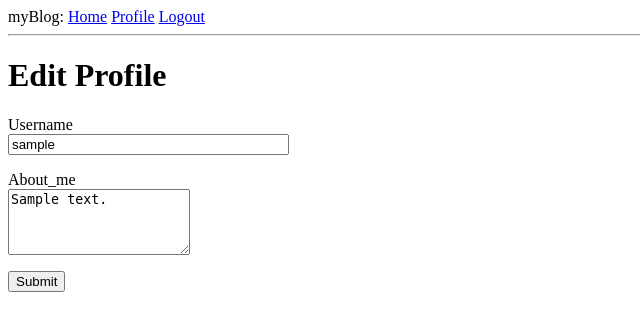
After one commit to esqning/myBlog, a Flask app: page /edit_profile in a window 1280 px wide. The commit adds this page. Shown: the top 331 px of the page, without its empty margins (0-640 px from the left). Run offline with Flask 2, Linux system fonts and the light colour scheme; a user stored in the database is signed in; tables that the repository leaves empty hold one stand-in row (values such as "Sample post").

Commit message:
增加修改个性签名功能

```diff
--- a/app/forms.py
+++ b/app/forms.py
@@ -1,7 +1,7 @@
 from flask_wtf import FlaskForm
 from werkzeug.routing import ValidationError
-from wtforms import StringField, PasswordField, BooleanField, SubmitField
-from wtforms.validators import DataRequired, Email, EqualTo
+from wtforms import StringField, PasswordField, BooleanField, SubmitField, TextAreaField
+from wtforms.validators import DataRequired, Email, EqualTo, Length
 from app.model import User
 
 
@@ -29,3 +29,9 @@ class RegistrationForm(FlaskForm):
         user = User.query.filter_by(email=email.data).first()
         if user is not None:
             raise ValidationError('Please use a different email address')
+
+
+class EditProfileFrom(FlaskForm):
+    username = StringField('Username', validators=[DataRequired()])
+    about_me = TextAreaField('About_me', validators=[Length(min=0, max=140)])
+    submit = SubmitField('Submit')
--- a/app/routes.py
+++ b/app/routes.py
@@ -1,7 +1,7 @@
 from datetime import datetime
 from app import app, db
 from flask import render_template, flash, redirect, url_for, request
-from app.forms import LoginFrom, RegistrationForm
+from app.forms import LoginFrom, RegistrationForm, EditProfileFrom
 from flask_login import current_user, login_user, logout_user, login_required
 from app.model import User
 from werkzeug.urls import url_parse
@@ -84,3 +84,21 @@ def user(username):
 
     ]
     return render_template('user.html', user=user, posts=posts)
+
+
+@app.route('/edit_profile', methods=['GET', 'POST'])
+@login_required
+def edit_profile():
+    form = EditProfileFrom()
+    if form.validate_on_submit():
+        current_user.username = form.username.data
+        current_user.about_me = form.about_me.data
+        db.session.commit()
+
+        flash("Your changes have been saved")
+        return redirect(url_for('edit_profile'))
+    elif request.method == 'GET':
+        form.username.data = current_user.username
+        form.about_me.data = current_user.about_me
+
+    return render_template('edit_profile.html', title='Edit Profile', form=form)
--- /dev/null
+++ b/app/templates/edit_profile.html
@@ -0,0 +1,26 @@
+{% extends "base.html" %}
+
+{% block content %}
+<h1>Edit Profile</h1>
+<form action="/edit_profile" method="post" >
+    {{ form.hidden_tag() }}
+    <p>
+         {{ form.username.label }}<br>
+         {{ form.username(size=32)}}
+         {% for error in form.username.errors %}
+            <span style="color:red;">[{{ error }}]</span>
+         {% endfor %}
+    </p>
+
+     <p>
+         {{ form.about_me.label }}<br>
+         {{ form.about_me(size=58, rows=4)}}
+         {% for error in form.about_me.errors %}
+            <span style="color:red;">[{{ error }}]</span>
+         {% endfor %}
+     </p>
+    <p>
+        {{ form.submit() }}
+    </p>
+</form>
+{% endblock  %}
--- a/app/templates/user.html
+++ b/app/templates/user.html
@@ -14,6 +14,12 @@
                                 <p>Last seen on:{{ user.last_seen }}</p>
                             {% endif %}
 
+                            {% if user == current_user %}
+                            <p>
+                                 <a href="{{ url_for('edit_profile') }}">Edit your profile</a>
+                            </p>
+                            {% endif %}
+
                         </td>
                 </tr>
         </table>
```
Also changed, not shown: app.db, app/templates/_post.html (line endings or trailing spaces).
